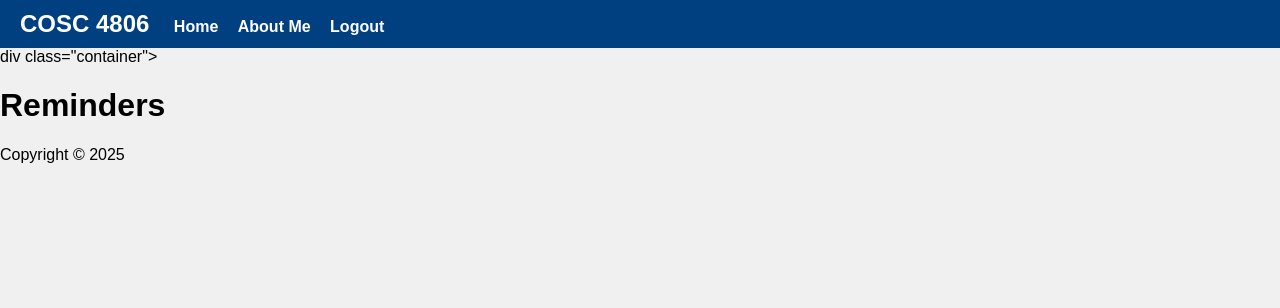
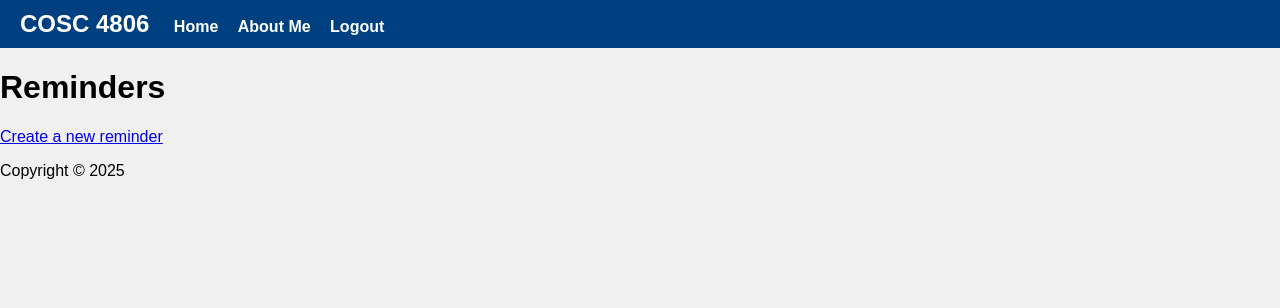
Before and after one commit to msami0511/cosc-4806-4.2, a PHP site: page /reminders in a window 1280 px wide. Shown: the top 308 px of the page. Run offline with PHP 8.4, Linux system fonts and the light colour scheme; the visitor is signed in with stand-in values (Sample User, id 1); data that the repository does not hold is empty.

Commit message:
index page modified to have links for edit and delete

```diff
--- a/app/views/reminders/index.php
+++ b/app/views/reminders/index.php
@@ -1,10 +1,20 @@
 <?php require_once 'app/views/templates/header.php'; ?>
-div class="container">
-<div class = "page-header" id="banner">
+<div class="container">
+  <div class="page-header" id="banner">
     <div class="row">
       <div class="col-lg-12">
         <h1>Reminders</h1>
+        <p> <a href="/reminders/create">Create a new reminder</a> </p>
       </div>
-      </div>
-      </div>
-      <?php require_once 'app/views/templates/footer.php';
+    </div>
+  </div>
+
+  <?php
+  foreach ($data['reminders'] as $reminder) {
+    echo "<p>" . htmlspecialchars($reminder['subject']) .
+         ' <a href="/reminders/edit/' . $reminder['id'] . '">update</a> ' .
+         '<a href="/reminders/delete/' . $reminder['id'] . '" onclick="return confirm(\'Are you sure?\')">delete</a></p>';
+  }
+  ?>
+
+<?php require_once 'app/views/templates/footer.php'; ?>
```
